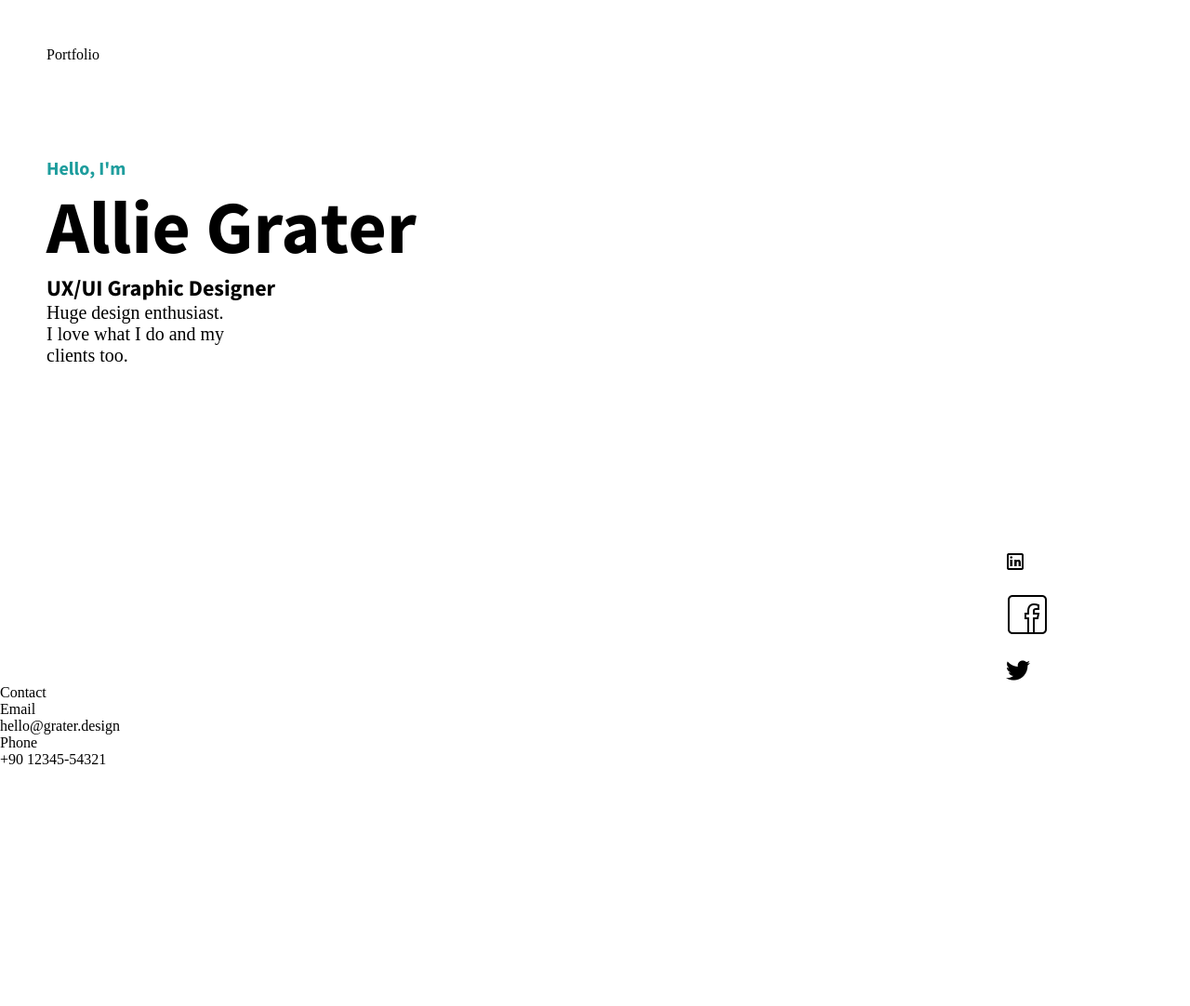
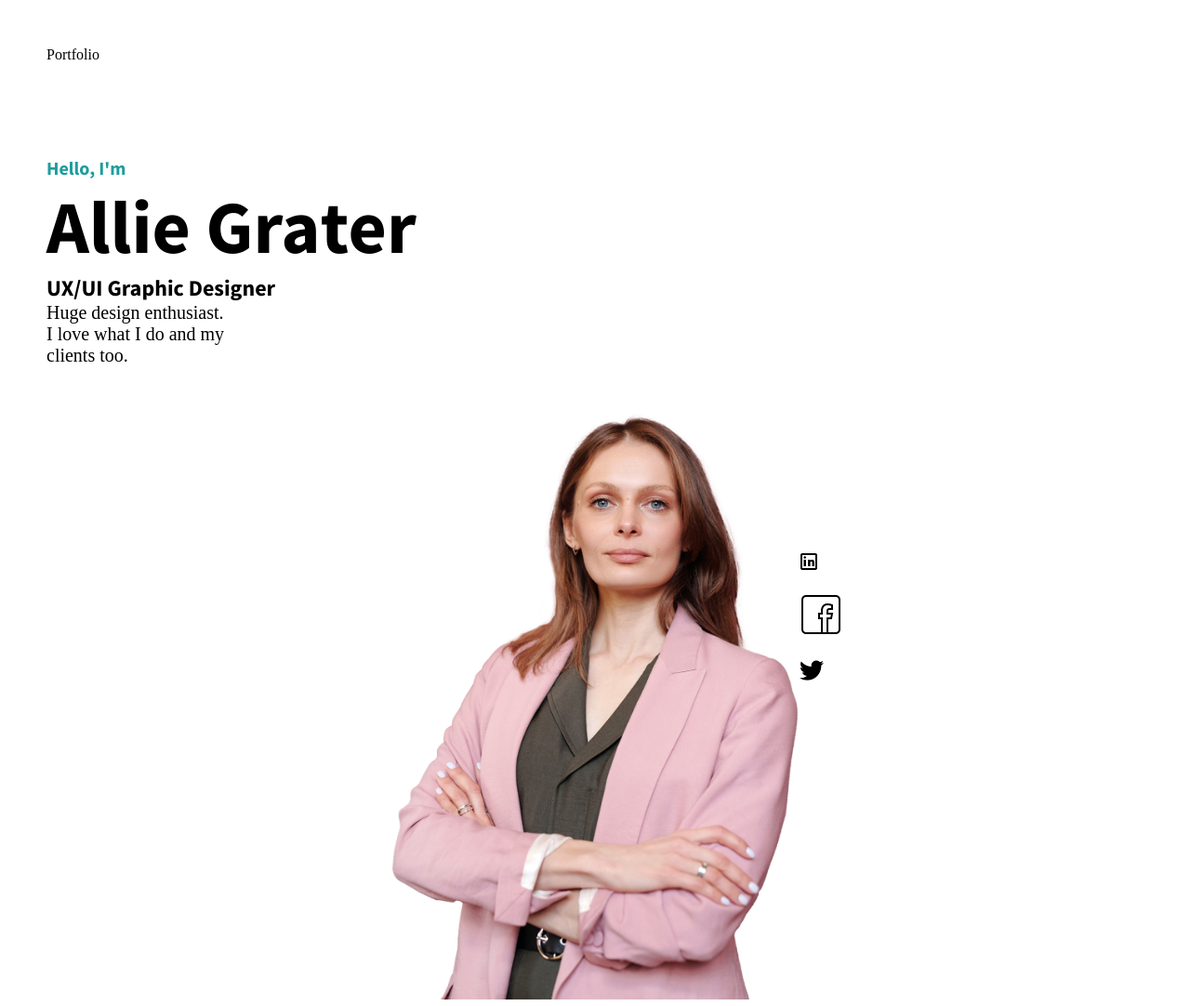
Before and after one commit to lamarr-smith17/business-card, a plain HTML site: page index.html in a window 1280 px wide. Shown: the whole page at 93% size. Drawn offline with Linux system fonts and the light colour scheme; a web font is replaced by a local one.

Commit message:
Added grid columns

```diff
--- a/index.html
+++ b/index.html
@@ -24,6 +24,21 @@
         </div>
     </div>
     <div class="container-two">
+        <div class="contact-info">
+            <p class="contact-1">Contact</p>
+            <div class="contact">
+                <p class="contact-header">Email</p>
+                <p class="contact-header">Phone</p>
+            </div>
+            <div class="contact-in">
+                <p class="contact-i">hello@grater.design</p>
+                <p class="contact-i">+90 12345-54321</p>
+            </div>
+        </div>
+
+        <div class="allie-img">
+            <img src="./imgs/allie.png" alt="Image of Allie">
+        </div>
         <div class="social-links">
             <p class="social-text">Find Me On</p>
             <div class="logo-wrapper">
@@ -38,21 +53,10 @@
                 </a>
             </div>
 
+
         </div>
     </div>
 
-    <footer>
-        <div class="footer-wrapper">
-            <div class="bottom-content">
-                <p>Contact</p>
-            </div>
-            <div class="contact">
-                <p class="contact-header">Email</p>
-                <p class="contact-info">hello@grater.design</p>
-                <p class="contact-header">Phone</p>
-                <p class="contact-info">+90 12345-54321</p>
-            </div>
-        </div>
-    </footer>
+
 </body>
 </html>
--- a/styles.css
+++ b/styles.css
@@ -76,11 +76,37 @@ body {
     width: 200px;
 }
 
-/* Social Links */
+/* Container Two */
 .container-two {
+    display: grid;
+    grid-template-columns: repeat(3, 1fr);
+    grid-template-areas: "a b c";
+}
+.contact-info {
+    grid-area: a;
+    padding-top: 300px;
+
+}
+.contact-1 {
+    color: #FFFFFF;
+    font-size: 20px;
+    padding-left: 50px;
+    font-family: SourceBold;
+}
+.contact {
     display: flex;
-    margin-left: auto;
-    max-width: 200px;
+    padding-top: 30px;
+    padding-left: 50px;
+    gap: 105px;
+    color: #FFFFFF;
+    font-size: 20px;
+    font-family: SourceBold;
+}
+.contact-in {
+    display: flex;
+    padding-left: 50px;
+    gap: 20px;
+    color: #FFFFFF;
 }
 .social-text {
     color: #FFFFFF;
@@ -105,8 +131,3 @@ body {
 .twitter {
     padding-top: 20px;
 }
-
-/* Bottom Content */
-.footer-wrapper {
-    padding-bottom: 700px;
-}
```
